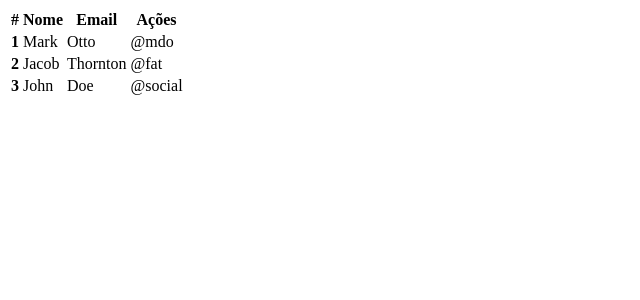
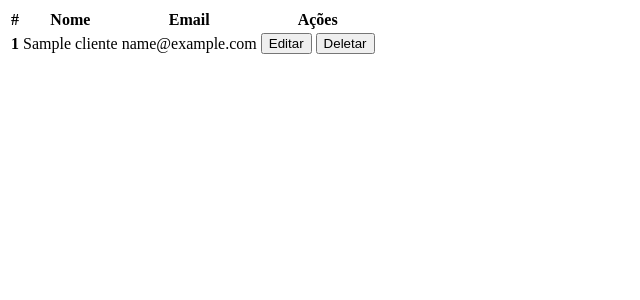
Before and after one commit to LuizDevLab/flask-project-study, a Flask app: template templates/lista_clientes.html in a window 1280 px wide. Shown: the top 300 px of the page, without its empty margins (0-640 px from the left). Run offline with Flask 3, Linux system fonts and the light colour scheme; the template is opened without the code that fills it: most values are stand-ins (such as "Sample title", 1, 10 or a date in 2020).

Commit message:
added fake database and static archive

```diff
--- /dev/null
+++ b/database/cliente.py
@@ -0,0 +1,8 @@
+CLIENTES = [
+  {"id": 1,"nome": "Luiz", "email": "luiz@email.com"},
+  {"id": 2,"nome": "Pedro", "email": "pedro@email.com"},
+  {"id": 3,"nome": "Kelly", "email": "kelly@email.com"},
+  {"id": 4,"nome": "Arthur", "email": "arthur@email.com"},
+  {"id": 5,"nome": "Antony", "email": "antony@email.com"},
+  {"id": 6,"nome": "Carol", "email": "carol@email.com"}
+]
--- a/routes/cliente.py
+++ b/routes/cliente.py
@@ -1,10 +1,11 @@
-from flask import Blueprint
+from flask import Blueprint, render_template
+from database.cliente import CLIENTES
 
 cliente_route = Blueprint('cliente', __name__)
 
 @cliente_route.route('/')
 def lista_clientes():
- return render_template('lista_clientes.html')
+ return render_template('lista_clientes.html', clientes=CLIENTES)
 
 
 @cliente_route.route('/', methods=['POST'])
--- a/templates/lista_clientes.html
+++ b/templates/lista_clientes.html
@@ -8,23 +8,19 @@
     </tr>
   </thead>
   <tbody>
-    <tr>
-      <th scope="row">1</th>
-      <td>Mark</td>
-      <td>Otto</td>
-      <td>@mdo</td>
-    </tr>
-    <tr>
-      <th scope="row">2</th>
-      <td>Jacob</td>
-      <td>Thornton</td>
-      <td>@fat</td>
-    </tr>
-    <tr>
-      <th scope="row">3</th>
-      <td>John</td>
-      <td>Doe</td>
-      <td>@social</td>
-    </tr>
+
+    {% for cliente in clientes%}
+      <tr>
+        <th scope="row">{{ cliente.id }}</th>
+        <td>{{ cliente.nome }}</td>
+        <td>{{ cliente.email }}</td>
+        <td>
+          <button class="btn btn-primary">Editar</button>
+          <button class="btn btn-danger">Deletar</button>
+        </td>
+      </tr>
+    {% endfor %}
+
+
   </tbody>
 </table>
```
Also changed, not shown: static/cru.js (added, +1 -0 lines).
